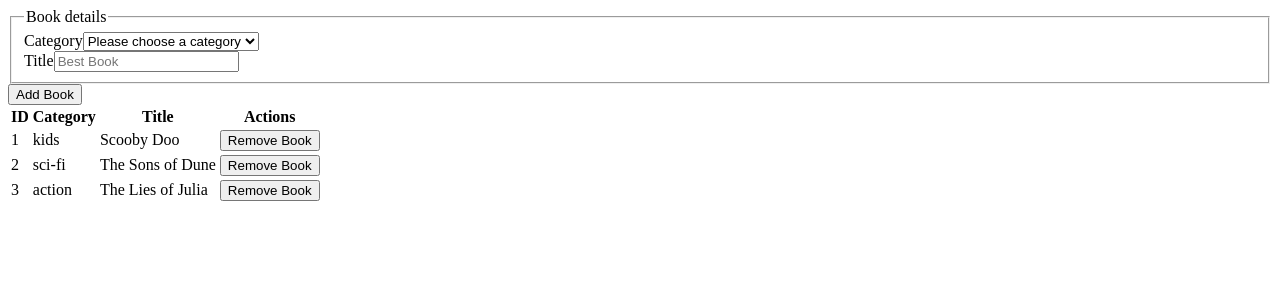
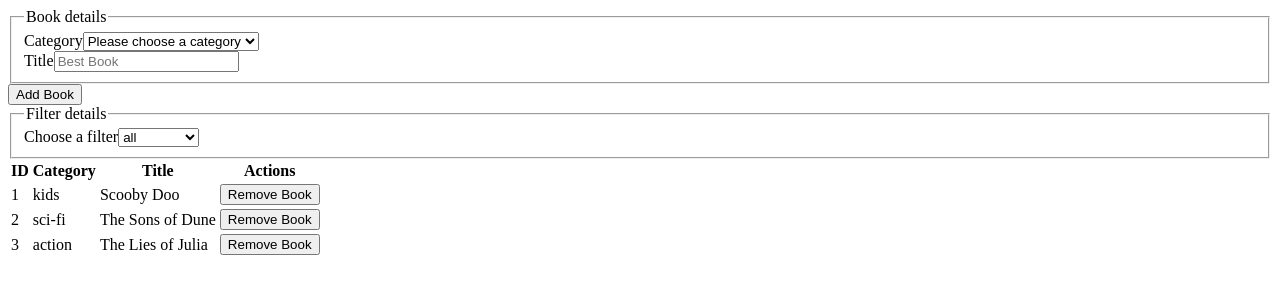
Before and after one commit to santiago-rodrig/bookstore, a React (Create React App) app: page / in a window 1280 px wide. Shown: the top 300 px of the page. Built offline with nearby package versions, Linux system fonts and the light colour scheme.

Commit message:
feature: CategoryFilter component, filtering!

```diff
--- a/src/containers/BooksList.js
+++ b/src/containers/BooksList.js
@@ -3,10 +3,11 @@ import { connect } from 'react-redux';
 import PropTypes from 'prop-types';
 import Book from '../components/Book';
 import { removeBook } from '../actions';
+import CategoryFilter from './CategoryFilter';
 
 const mapStateToProps = state => {
-  const { books } = state;
-  return { books };
+  const { books, filter } = state;
+  return { books, filter };
 };
 
 const booksCollection = books => {
@@ -23,7 +24,15 @@ const mapDispatchToProps = dispatch => ({
   },
 });
 
-const Component = ({ books, removeBook }) => (
+const Component = ({ books, filter, removeBook }) => {
+  const filteredBooks = () => {
+    const booksInArray = booksCollection(books);
+    if (filter === 'all') return booksInArray;
+    return booksInArray.filter(book => book.category === filter);
+  };
+  return (
+    <>
+      <CategoryFilter />
       <table>
         <thead>
           <tr>
@@ -34,16 +43,19 @@ const Component = ({ books, removeBook }) => (
           </tr>
         </thead>
         <tbody>
-      {booksCollection(books).map(
+          {filteredBooks().map(
             book => <Book key={book.id} book={book} removeBook={removeBook} />,
           )}
         </tbody>
       </table>
+    </>
   );
+};
 
 Component.propTypes = {
   books: PropTypes.objectOf(PropTypes.object).isRequired,
   removeBook: PropTypes.func.isRequired,
+  filter: PropTypes.string.isRequired,
 };
 
 const BooksList = connect(mapStateToProps, mapDispatchToProps)(Component);
--- /dev/null
+++ b/src/containers/CategoryFilter.js
@@ -0,0 +1,55 @@
+import React from 'react';
+import PropTypes from 'prop-types';
+import { connect } from 'react-redux';
+import { changeFilter } from '../actions';
+
+const mapDispatchToProps = dispatch => ({
+  changeFilter: filter => {
+    dispatch(changeFilter(filter));
+  },
+});
+const categories = [
+  'action',
+  'biography',
+  'history',
+  'horror',
+  'kids',
+  'learning',
+  'sci-fi',
+].map(category => (
+  <option key={category} value={category}>{category}</option>
+));
+const Component = ({ changeFilter }) => {
+  const handleChange = e => {
+    changeFilter(e.target.value);
+  };
+  return (
+    <form id="filter-form">
+      <fieldset>
+        <legend>
+          Filter details
+        </legend>
+        <div className="field">
+          <label htmlFor="filter">
+            Choose a filter
+            <select
+              id="filter"
+              name="filter"
+              defaultValue="all"
+              required
+              onChange={handleChange}
+            >
+              <option value="all">all</option>
+              {categories}
+            </select>
+          </label>
+        </div>
+      </fieldset>
+    </form>
+  );
+};
+Component.propTypes = {
+  changeFilter: PropTypes.func.isRequired,
+};
+const CategoryFilter = connect(null, mapDispatchToProps)(Component);
+export default CategoryFilter;
```
Lines whose indentation alone changed are shown as unchanged.
